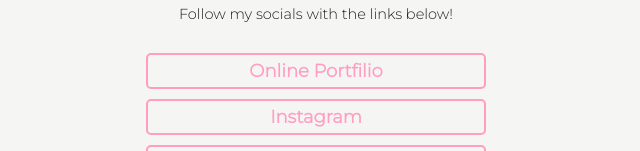
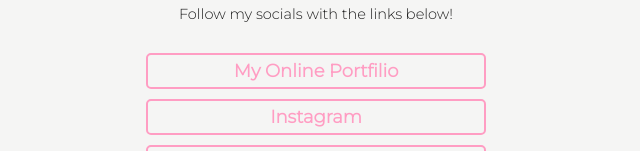
Before and after one commit to GiannaDiGregorio/Personal-LinkTree, a React (Create React App) app: page / in a window 1280 px wide. Shown: the part 204-355 px from the top of the page, without its empty margins (324-964 px from the left). Built offline with nearby package versions, Linux system fonts and the light colour scheme.

Commit message:
added online portfolio

```diff
--- a/src/data/data.js
+++ b/src/data/data.js
@@ -1,6 +1,6 @@
 const data = [
   {
-    title: "Online Portfilio",
+    title: "My Online Portfilio",
     link: "https://www.giannashotthis.com",
   },
   {
```
